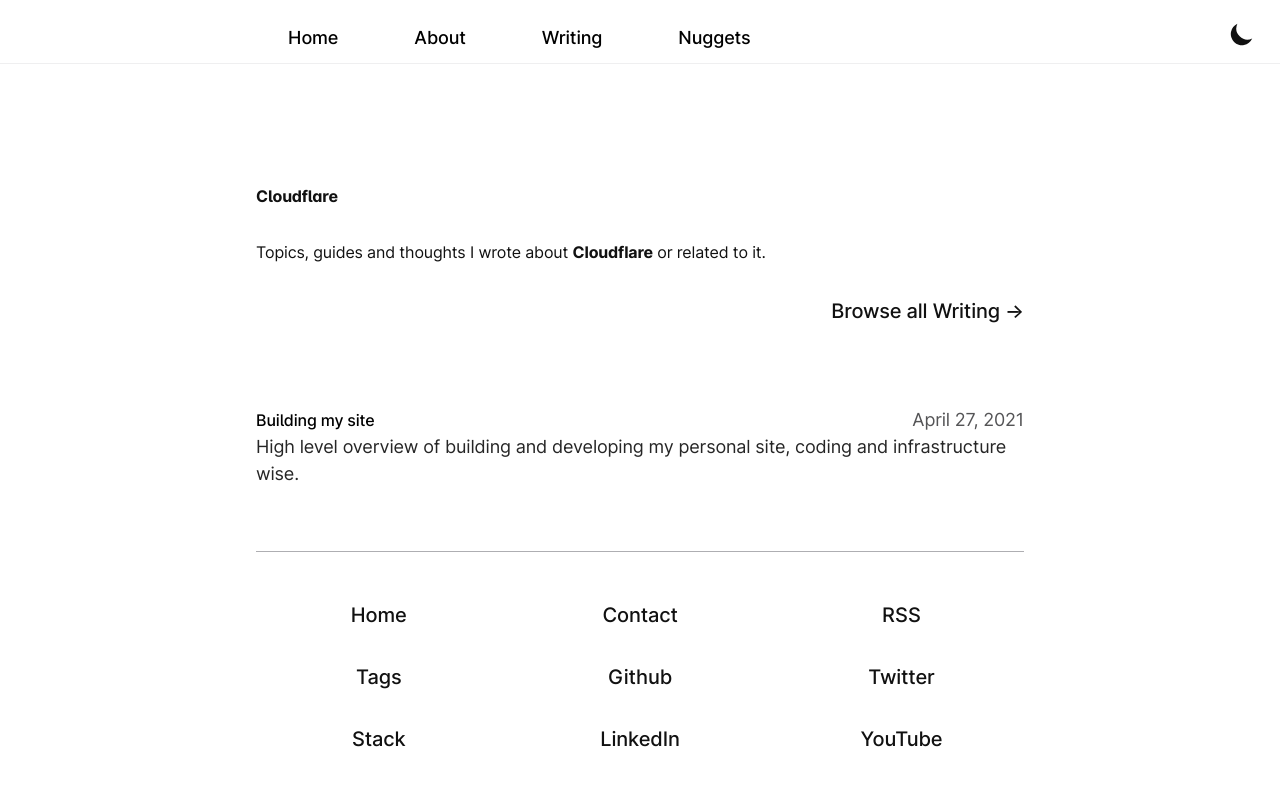
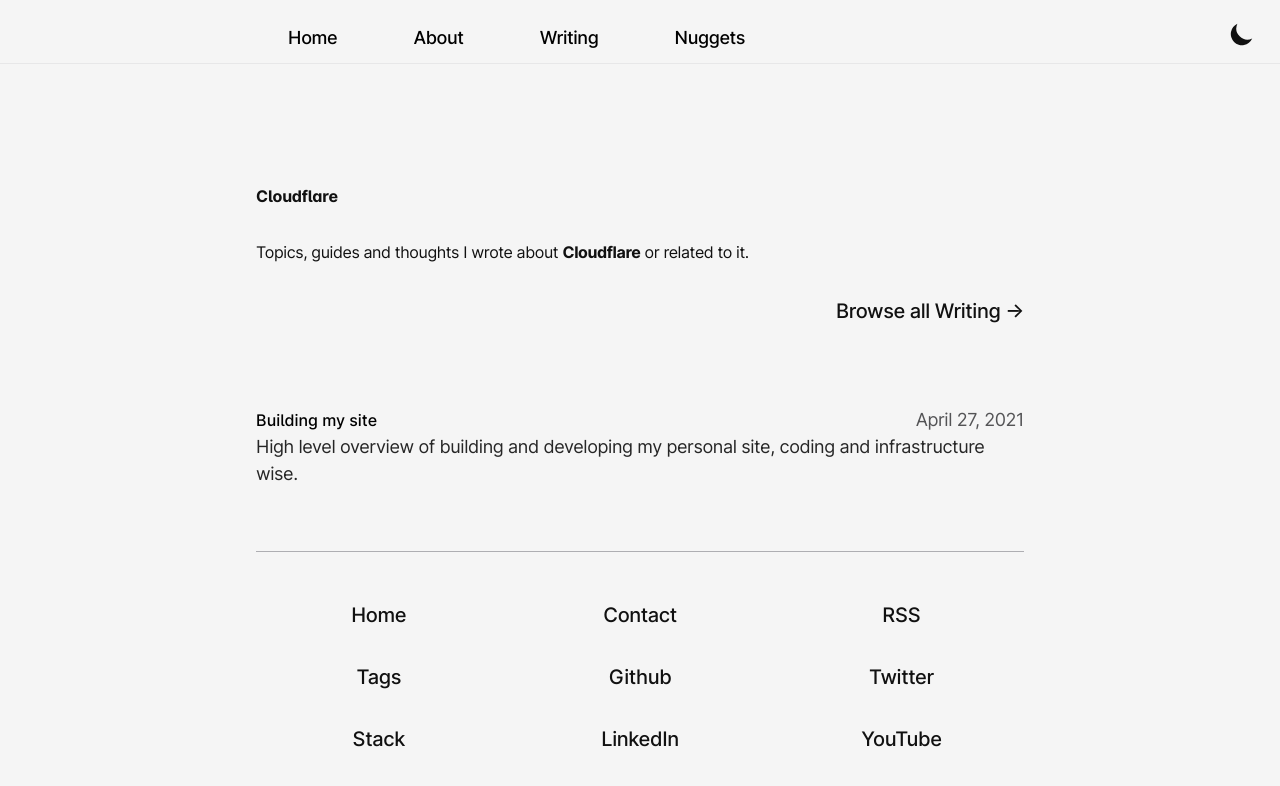
Before and after one commit to omaralsoudanii/mkreg.dev, a Next.js app: page /tags/cloudflare in a window 1280 px wide. Shown: the top 786 px of the page. Built offline with nearby package versions, Linux system fonts and the light colour scheme; no server answers; what @tailwindcss/typography, tailwindcss-line-clamp would draw is missing.

Commit message:
# whiteshmoke # try disable ISR # L4

```diff
--- a/src/pages/stack.tsx
+++ b/src/pages/stack.tsx
@@ -1,6 +1,5 @@
 import MDXComponents from '@/components/MDXComponents'
 import Post from '@/components/Posts/Post'
-import { Environment } from '@/lib/environment'
 import { getFileBySlug } from '@/lib/mdx'
 import { GetStaticProps } from 'next'
 import { MDXRemote } from 'next-mdx-remote'
@@ -15,8 +14,7 @@ function Stack({ mdxSource, frontMatter }) {
 
 export const getStaticProps: GetStaticProps = async () => {
   const post = await getFileBySlug('stack')
-  const { revalidate } = Environment.isr
-  return { props: post, revalidate: revalidate }
+  return { props: post }
 }
 
 export default Stack
--- a/src/pages/tags.tsx
+++ b/src/pages/tags.tsx
@@ -1,6 +1,5 @@
 import Seo from '@/components/Seo'
 import Tag from '@/components/Tag'
-import { Environment } from '@/lib/environment'
 import { getAllTags } from '@/lib/mdx'
 import { GetStaticProps } from 'next'
 import Link from 'next/link'
@@ -51,21 +50,12 @@ export default function Tags({ tagCount, tags }) {
 }
 
 export const getStaticProps: GetStaticProps = async () => {
-  const { revalidate } = Environment.isr
   const { tagCount, tags } = await getAllTags('writing')
-
-  if (!Object.keys(tagCount).length) {
-    return {
-      notFound: true,
-      revalidate: revalidate,
-    }
-  }
 
   return {
     props: {
       tagCount,
       tags,
     },
-    revalidate: revalidate,
   }
 }
--- a/src/pages/tags/[tag].tsx
+++ b/src/pages/tags/[tag].tsx
@@ -43,7 +43,6 @@ export default function Tag({ posts, tag }) {
 }
 
 export const getStaticProps: GetStaticProps = async ({ params }) => {
-  const { revalidate } = Environment.isr
   let tag: string
 
   const allPosts = await getAllFilesFrontMatter('writing')
@@ -60,7 +59,6 @@ export const getStaticProps: GetStaticProps = async ({ params }) => {
 
   return {
     props: { posts: filteredPosts, tag: tag },
-    revalidate: revalidate,
   }
 }
 
@@ -74,6 +72,6 @@ export const getStaticPaths: GetStaticPaths = async () => {
         tag,
       },
     })),
-    fallback: 'blocking',
+    fallback: false,
   }
 }
--- a/src/pages/writing.tsx
+++ b/src/pages/writing.tsx
@@ -1,7 +1,6 @@
 import { Container } from '@/components/Container'
 import PostsContainer from '@/components/Posts/Container'
 import Seo from '@/components/Seo'
-import { Environment } from '@/lib/environment'
 import { getAllFilesFrontMatter } from '@/lib/mdx'
 import { GetStaticProps } from 'next'
 import Link from 'next/link'
@@ -50,6 +49,5 @@ export const getStaticProps: GetStaticProps = async () => {
     props: {
       posts,
     },
-    revalidate: Environment.isr.revalidate,
   }
 }
--- a/src/pages/writing/[slug].tsx
+++ b/src/pages/writing/[slug].tsx
@@ -1,6 +1,5 @@
 import MDXComponents from '@/components/MDXComponents'
 import Post from '@/components/Posts/Post'
-import { Environment } from '@/lib/environment'
 import { getAllFilesName, getFileBySlug } from '@/lib/mdx'
 import { GetStaticPaths, GetStaticProps } from 'next'
 import { MDXRemote } from 'next-mdx-remote'
@@ -21,11 +20,9 @@ export default function MDXPost({ mdxSource, frontMatter }) {
 
 export const getStaticProps: GetStaticProps = async ({ params }) => {
   const post = await getFileBySlug('writing', params.slug)
-  const { revalidate } = Environment.isr
 
   return {
     props: post,
-    revalidate: revalidate,
   }
 }
 
@@ -38,6 +35,6 @@ export const getStaticPaths: GetStaticPaths = async () => {
         slug: p.replace(/\.mdx/, ''),
       },
     })),
-    fallback: 'blocking',
+    fallback: false,
   }
 }
--- a/src/styles/base.css
+++ b/src/styles/base.css
@@ -2,13 +2,13 @@
 
 @layer base {
   body {
-    @apply antialiased bg-white text-gray-900 dark:bg-dark dark:text-white;
+    @apply antialiased text-gray-900 bg-gray-100 dark:bg-dark dark:text-white;
     text-rendering: optimizeLegibility;
     text-size-adjust: 100%;
     font-variant: contextual common-ligatures;
     font-kerning: normal;
-    font-feature-settings: 'cpsp', 'ss01', 'calt', 'ccmp', 'kern';
-    letter-spacing: -.01em;
+    font-feature-settings: 'cpsp', 'ss01', 'calt', 'ccmp', 'kern', 'case';
+    letter-spacing: -0.4px;
   }
 
   h1,
--- a/src/styles/custom.css
+++ b/src/styles/custom.css
@@ -24,20 +24,20 @@
   }
 
   .header-default {
-    @apply py-2 bg-white border-b border-gray-400 md:pt-6 md:pb-3 md:relative dark:border-opacity-30 border-opacity-20 dark:bg-dark;
+    @apply py-2 bg-gray-100 border-b border-gray-400 md:pt-6 md:pb-3 md:relative dark:border-opacity-30 border-opacity-20 dark:bg-dark;
   }
 
   .header-container {
-    @apply fixed top-0 z-10 w-full bg-white border-b border-gray-700 dark:border-gray-300 dark:border-opacity-30 border-opacity-20 bg-opacity-70 dark:bg-dark dark:bg-opacity-40 filter-blur;
+    @apply fixed top-0 z-10 w-full bg-gray-100 border-b border-gray-700 dark:border-gray-300 dark:border-opacity-30 border-opacity-20 bg-opacity-70 dark:bg-dark dark:bg-opacity-40 filter-blur;
   }
 
   @supports not (backdrop-filter: none) {
     .header-container {
-      @apply fixed top-0 z-10 w-full bg-white border-b border-gray-700 dark:border-gray-300 dark:border-opacity-30 bg-opacity-70 dark:bg-dark dark:bg-opacity-40 filter-none;
+      @apply fixed top-0 z-10 w-full bg-gray-100 border-b border-gray-700 dark:border-gray-300 dark:border-opacity-30 bg-opacity-70 dark:bg-dark dark:bg-opacity-40 filter-none;
     }
 
     .header-default {
-      @apply py-2 bg-white border-b border-gray-700 md:pt-5 md:pb-4 md:relative dark:border-gray-300 dark:border-opacity-30 border-opacity-20 dark:bg-dark;
+      @apply py-2 bg-gray-100 border-b border-gray-700 md:pt-5 md:pb-4 md:relative dark:border-gray-300 dark:border-opacity-30 border-opacity-20 dark:bg-dark;
     }
   }
 
--- a/tailwind.config.js
+++ b/tailwind.config.js
@@ -184,12 +184,15 @@ module.exports = {
         },
         h2: {
           fontWeight: theme('fontWeight.semibold'),
+          letterSpacing: 'normal',
         },
         h3: {
           fontWeight: '550',
+          letterSpacing: 'normal',
         },
         'h4,h5,h6': {
           fontWeight: theme('fontWeight.medium'),
+          letterSpacing: 'normal',
         },
       })
     }),
```
